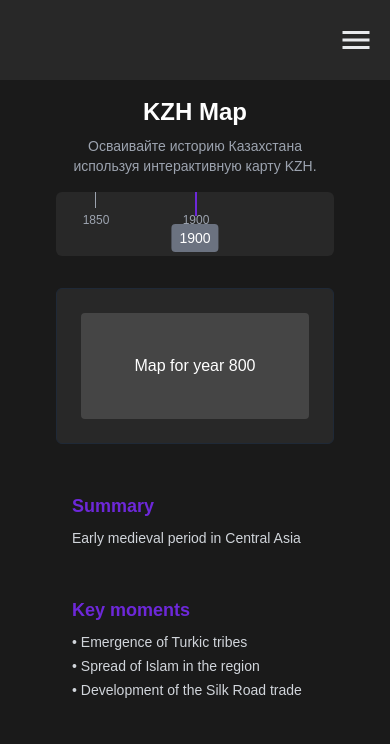
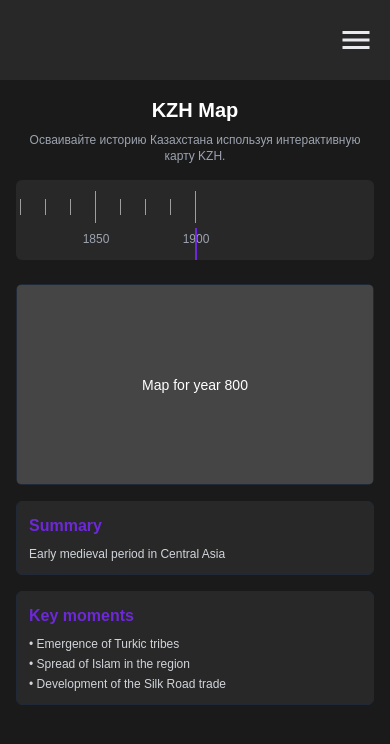
Before and after one commit to Dulatbay/kz-h-front-end, a Next.js app: page /map in a window 390 px wide. Shown: the top 744 px of the page. Built offline with nearby package versions, Linux system fonts and the light colour scheme.

Commit message:
style: map page and timeline slider
Changed map's timeline slider and optimized page for mobile and tablet view

```diff
--- a/app/map/page.tsx
+++ b/app/map/page.tsx
@@ -97,31 +97,31 @@ export default function HistoricalTimeline() {
   const currentData = historicalData[selectedYear as keyof typeof historicalData]
 
   return (
-    <div className="min-h-screen text-white p-4 mx-10">
-      <h1 className="text-2xl font-bold text-center mb-2">KZH Map</h1>
-      <p className="text-center text-gray-400 mb-4 text-sm">
+    <div className="min-h-screen text-white p-4 sm:px-6 lg:px-20">
+      <h1 className="text-xl sm:text-2xl font-bold text-center mb-2">KZH Map</h1>
+      <p className="text-center text-gray-400 mb-4 text-xs sm:text-sm">
         Осваивайте историю Казахстана используя интерактивную карту KZH.
       </p>
 
-      <div className="flex mx-auto mb-8 max-w-6xl">
+      <div className="flex mx-auto mb-6 sm:mb-8 max-w-6xl">
         <TimelineSlider minYear={800} maxYear={1900} onChange={handleYearChange} />
       </div>
 
-      <div className="grid md:grid-cols-[2fr,1fr] gap-8 max-w-6xl mx-auto">
-        <div className="bg-[#282828] border border-gray-800 rounded-md p-6 aspect-video">
-          <div className="w-full h-full bg-[#454545] rounded flex items-center justify-center">
+      <div className="grid sm:grid-cols-1 md:grid-cols-[2fr,1fr] gap-4 sm:gap-6 md:gap-8 max-w-6xl mx-auto">
+        <div className="bg-[#282828] border border-gray-800 rounded-md aspect-video">
+          <div className="w-full h-full bg-[#454545] rounded flex items-center justify-center text-sm sm:text-base">
             Map for year {selectedYear}
           </div>
         </div>
 
         <div className="space-y-4">
-          <div className="p-4">
-            <h2 className="text-lg font-bold mb-2 text-violet-700">Summary</h2>
-            <p className="text-gray-300 text-sm">{currentData.summary}</p>
+          <div className="p-3 sm:p-4 bg-[#282828] border border-gray-800 rounded-md">
+            <h2 className="text-base sm:text-lg font-bold mb-2 text-violet-700">Summary</h2>
+            <p className="text-gray-300 text-xs sm:text-sm">{currentData.summary}</p>
           </div>
-          <div className="p-4">
-            <h2 className="text-lg font-bold mb-2 text-violet-700">Key moments</h2>
-            <ul className="space-y-1 text-sm">
+          <div className="p-3 sm:p-4 bg-[#282828] border border-gray-800 rounded-md">
+            <h2 className="text-base sm:text-lg font-bold mb-2 text-violet-700">Key moments</h2>
+            <ul className="space-y-1 text-xs sm:text-sm">
               {currentData.keyMoments.map((moment, index) => (
                 <li key={index} className="text-gray-300">• {moment}</li>
               ))}
--- a/components/TimelineSlider/TimelineSlider.tsx
+++ b/components/TimelineSlider/TimelineSlider.tsx
@@ -6,14 +6,15 @@ export function TimelineSlider({ minYear, maxYear, onChange }: TimelineSliderPro
   const containerRef = useRef<HTMLDivElement>(null)
 
   const YEAR_STEP = 50
-  const STEP_WIDTH = 100 // Пиксели на шаг
+  const SUB_MARKERS = 3 // 3 small markers between each big marker
+  const STEP_WIDTH = 100 // Pixels for each 50-year step
   const numSteps = Math.floor((maxYear - minYear) / YEAR_STEP)
   const SLIDER_WIDTH = STEP_WIDTH * numSteps
 
-  // Инициализация x значения для слайдера
+  // Set up x for slider movement
   const x = useMotionValue(-SLIDER_WIDTH / 2)
 
-  // Преобразование x значения в год
+  // Convert x to corresponding year
   const year = useTransform(x, xValue => {
     const progress = (xValue + SLIDER_WIDTH / 2) / SLIDER_WIDTH
     const stepIndex = Math.round((1 - progress) * numSteps)
@@ -21,9 +22,8 @@ export function TimelineSlider({ minYear, maxYear, onChange }: TimelineSliderPro
     return minYear + clampedIndex * YEAR_STEP
   })
 
-  // Обновление года при изменении x значения
   useEffect(() => {
-    const unsubscribe = year.onChange(latest => {
+    const unsubscribe = year.on("change", latest => {
       onChange(latest)
     })
     return unsubscribe
@@ -31,31 +31,60 @@ export function TimelineSlider({ minYear, maxYear, onChange }: TimelineSliderPro
 
   const generateMarkers = () => {
     const markers = []
+
     for (let i = 0; i <= numSteps; i++) {
       const yearValue = minYear + i * YEAR_STEP
+
+      // Big marker
       markers.push(
         <div
-          key={yearValue}
-          className="absolute top-0 h-4 border-l border-gray-400"
-          style={{ left: `${i * STEP_WIDTH}px` }}
+          key={`main-${yearValue}`}
+          className="absolute top-1/3 -translate-y-1/2 border-l"
+          style={{
+            left: `${i * STEP_WIDTH}px`,
+            borderColor: '#9e9e9e',
+            height: '32px',
+          }}
         >
-          <span className="absolute top-5 left-0 transform -translate-x-1/2 text-xs text-gray-400">
+          {/* Year label at the same level for all big markers */}
+          <span
+            className="absolute top-10 left-0 transform -translate-x-1/2 text-xs text-gray-400"
+          >
             {yearValue}
           </span>
         </div>
       )
+
+      // Add small markers if not the last main marker
+      if (i < numSteps) {
+        // 3 small markers equally spaced between the big markers
+        for (let j = 1; j <= SUB_MARKERS; j++) {
+          const subYearValue = yearValue + (YEAR_STEP / (SUB_MARKERS + 1)) * j
+          const subPosition = (i * STEP_WIDTH) + (STEP_WIDTH / (SUB_MARKERS + 1)) * j
+
+          markers.push(
+            <div
+              key={`sub-${subYearValue}`}
+              className="absolute top-1/3 -translate-y-1/2 border-l"
+              style={{
+                left: `${subPosition}px`,
+                borderColor: '#9e9e9e',
+                height: '16px',
+              }}
+            />
+          )
+        }
+      }
     }
+
     return markers
   }
 
   return (
-    <div className="relative w-full h-16 overflow-hidden bg-[#282828] rounded-md" ref={containerRef}>
-      {/* Слайдер */}
+    <div className="relative w-full h-20 overflow-hidden bg-[#282828] rounded-md" ref={containerRef}>
       <motion.div
         className="absolute top-0 left-0 h-full w-full cursor-grab active:cursor-grabbing"
-        style={{
-          x,
-        }}
+        style={{ x }}
         drag="x"
         dragConstraints={{ left: -SLIDER_WIDTH / 2, right: SLIDER_WIDTH / 2 }}
         dragElastic={0}
@@ -72,14 +101,8 @@ export function TimelineSlider({ minYear, maxYear, onChange }: TimelineSliderPro
           {generateMarkers()}
         </div>
       </motion.div>
-      {/* Курсор */}
-      <div className="absolute top-0 left-1/2 w-0.5 h-6 bg-violet-700 z-10" />
-      {/* Год */}
-      <motion.div
-        className="absolute top-8 left-1/2 transform -translate-x-1/2 bg-gray-500 text-white px-2 py-1 rounded text-sm"
-      >
-        {year}
-      </motion.div>
+      {/* Cursor Line */}
+      <div className="absolute bottom-0 left-1/2 w-0.5 h-8 bg-violet-700 z-10" />
     </div>
   )
 }
```
